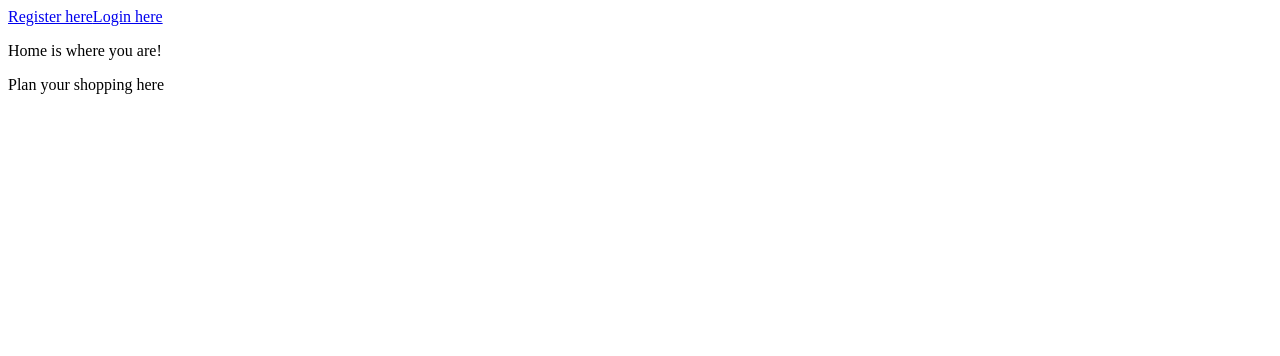
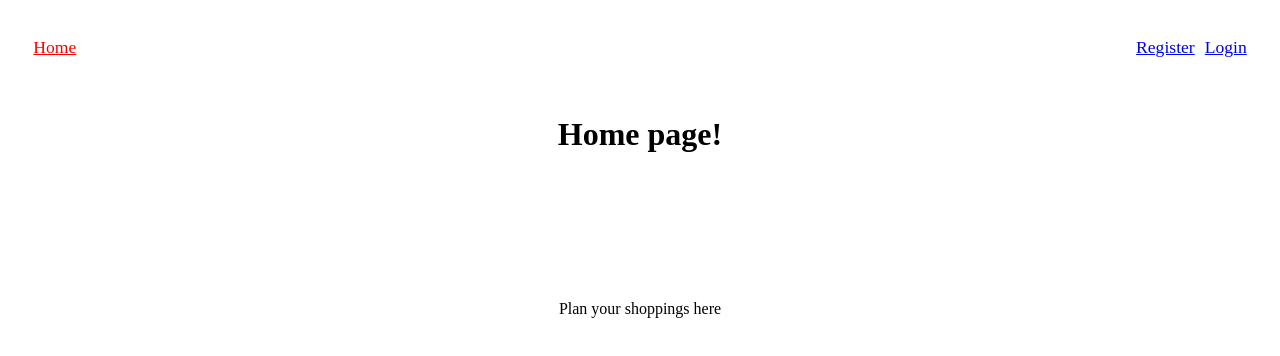
Before and after one commit to dmalenik/shopping-list-app, a React (Create React App) app in the folder client/: page / in a window 1280 px wide. Shown: the top 356 px of the page. Built offline with nearby package versions, Linux system fonts and the light colour scheme.

Commit message:
feat(Home): apply styles

```diff
--- a/client/src/routes/home/Home.tsx
+++ b/client/src/routes/home/Home.tsx
@@ -1,13 +1,59 @@
 import React from 'react';
 import {Link} from 'react-router-dom';
+import {styled} from 'styled-components';
+
+const Container = styled.div`
+  display: flex;
+  flex-direction: column;
+  margin: 2%;
+`;
+
+const Navigation = styled.nav`
+  align-self: flex-end;
+  margin-top: 1%;
+  display: flex;
+  justify-content: space-between;
+  width: 100%;
+  font-size: 1.1rem;
+`;
+
+const HomeLink = styled(Link)<{$isActive?: boolean}>`
+  color: ${props => (props.$isActive ? 'red' : 'inherit')};
+`;
+
+const Menu = styled.div`
+  display: flex;
+  column-gap: 10px;
+`;
+
+const Header = styled.header`
+  align-self: center;
+  margin-top: 3%;
+`;
+
+const Main = styled.main`
+  align-self: center;
+  margin-top: 9%;
+`;
 
 export const Home = () => {
   return (
-    <div>
-      <Link to={'register'}>Register here</Link>
-      <Link to={'login'}>Login here</Link>
-      <p>Home is where you are!</p>
-      <p>Plan your shopping here</p>
-    </div>
+    <Container>
+      <Navigation>
+        <HomeLink to={'./'} $isActive>
+          Home
+        </HomeLink>
+        <Menu>
+          <Link to={'register'}>Register</Link>
+          <Link to={'login'}>Login</Link>
+        </Menu>
+      </Navigation>
+      <Header>
+        <h1>Home page!</h1>
+      </Header>
+      <Main>
+        <p>Plan your shoppings here</p>
+      </Main>
+    </Container>
   );
 };
```
